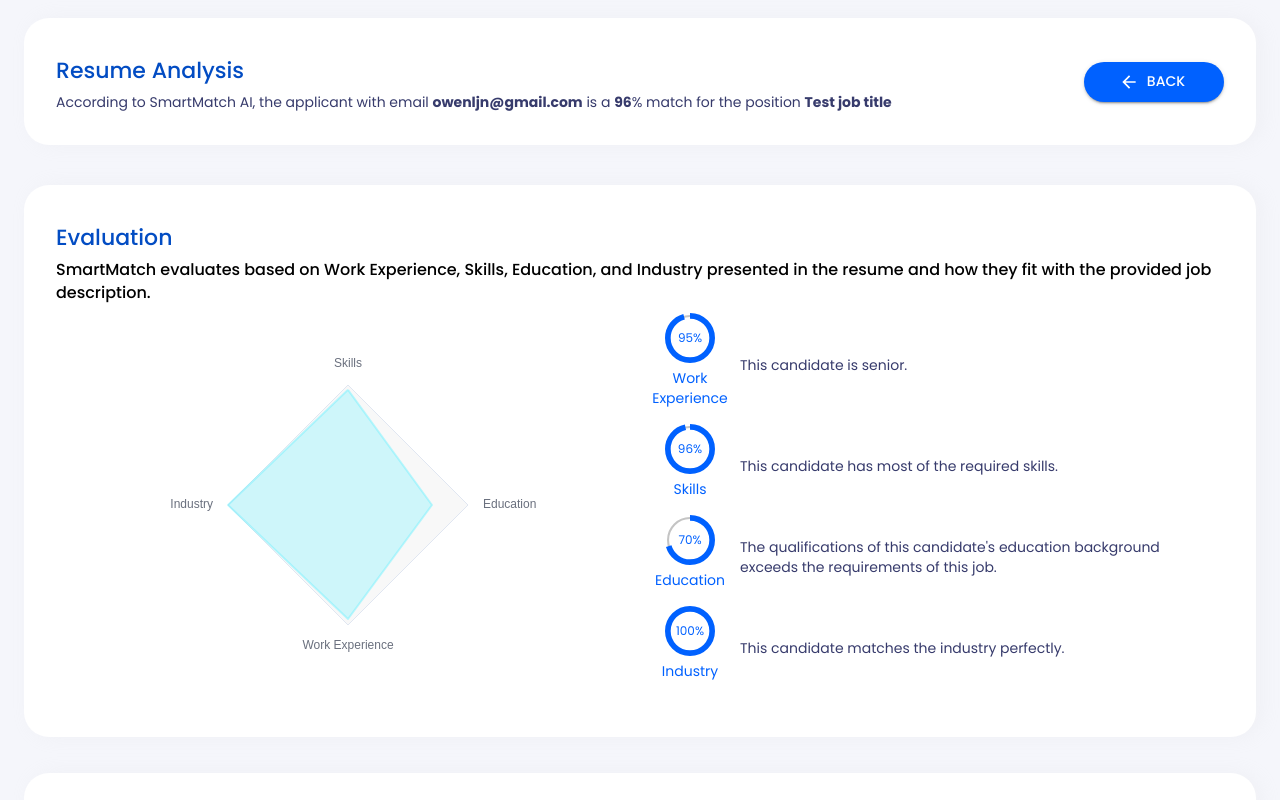
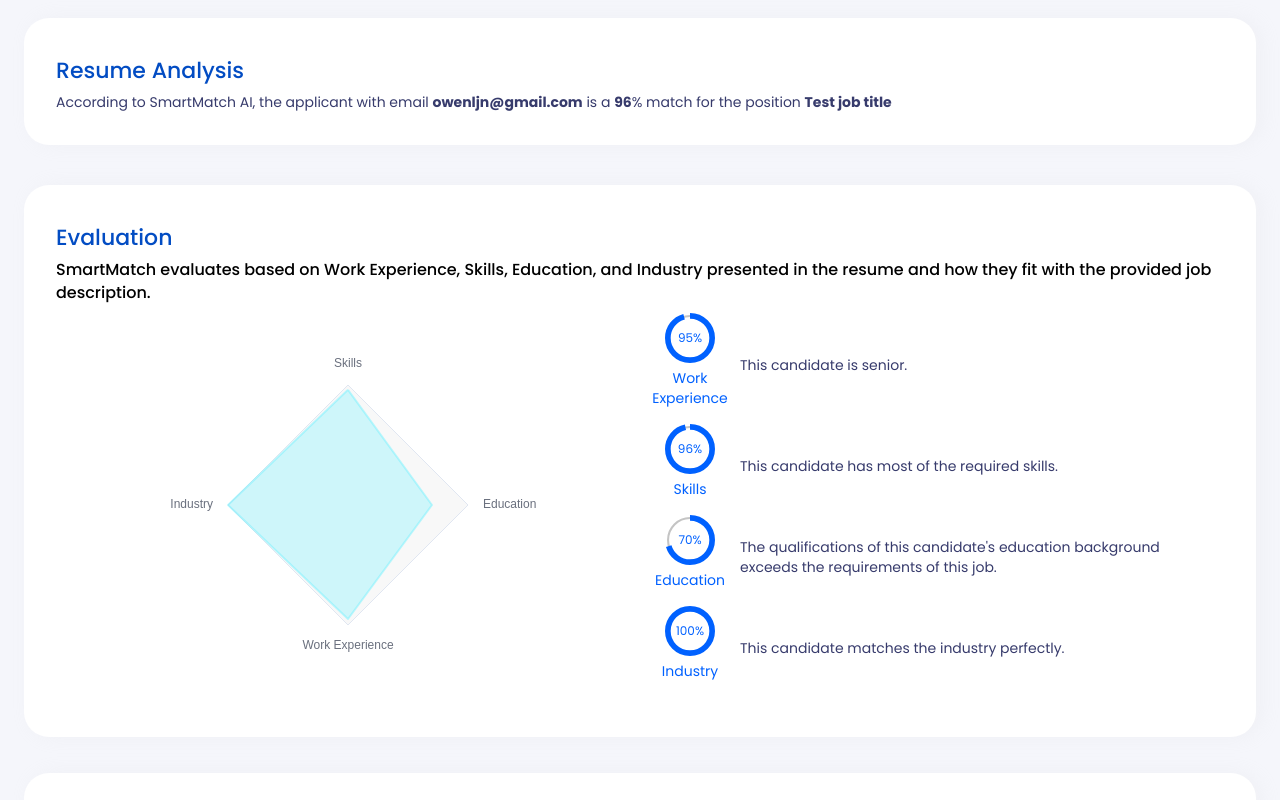
Before and after one commit to takeramagan/Smart-Match, a Next.js app: page /businessReport in a window 1280 px wide. Shown: the top 800 px of the page. Built offline with nearby package versions, Linux system fonts and the light colour scheme.

Commit message:
remove_backButton

```diff
--- a/src/pages/businessReport.js
+++ b/src/pages/businessReport.js
@@ -1,32 +1,19 @@
 // import react hook
-import {useEffect, useState} from 'react';
+import { useEffect, useState } from 'react';
 // import language related
-import i18n from '../i18n/config';
-import {Trans, useTranslation} from 'react-i18next';
+import { Trans, useTranslation } from 'react-i18next';
 // import material-ui related
-import {
-    Box,
-    Button,
-    Container, FormControl,
-    Grid, InputLabel, MenuItem, Select
-} from '@material-ui/core';
+import { Box, Button, Container, Grid } from '@material-ui/core';
 // import custom style setting
-import {h, h3} from '../constant/fontsize';
+import { h, h3 } from '../constant/fontsize';
 // import layout components
-import {Section} from '../components/Section';
+import { Section } from '../components/Section';
 // import custom feature components
-import {BusinessMarketCompetitiveness} from "../features/businessReport/BusinessMarketCompetitivenessSection";
-import {BusinessRateSection} from '../features/businessReport/BusinessRateSection';
-import {LoadingPage} from "../features/report/LoadingWhenUpload";
+import { BusinessMarketCompetitiveness } from "../features/businessReport/BusinessMarketCompetitivenessSection";
+import { BusinessRateSection } from '../features/businessReport/BusinessRateSection';
+import { LoadingPage } from "../features/report/LoadingWhenUpload";
 // import other library
-import {useRouter} from 'next/router';
-// import API related
-import {useRequest} from '../hooks/useRequest';
-import {
-    APP_END_POINT_B_AND_C,
-    APP_END_POINT_GET_HISTORY_IDS,
-    X_API_KEY_B_AND_C
-} from '../constant/externalURLs';
+import { useRouter } from 'next/router';
 // import icons
 import ArrowBackOutlinedIcon from '@material-ui/icons/ArrowBackOutlined';
 import jsPDF from "jspdf";
@@ -50,14 +37,14 @@ const generatePdf = () => {
                 pdf.addImage(imgData, 'PNG', 0, 0, width, height, undefined, 'FAST');
                 pdf.save("report.pdf");
             })
-        ;
+            ;
     } else {
         alert('Sorry, export function does not support for your current environment, we are upgrading the function!');
     }
 };
 
-export default function BusinessReport({presetReport}) {
-    const {t} = useTranslation();
+export default function BusinessReport({ presetReport }) {
+    const { t } = useTranslation();
     const router = useRouter();
     const hrId = (router.query.hrId);
     const jobId = router.query.jobId;
@@ -124,10 +111,10 @@ export default function BusinessReport({presetReport}) {
     return (
         <>
             <Box display='flex' flexDirection='column'>
-                <Container style={{marginTop: 18, position: "relative"}} id='divToPrint'>
+                <Container style={{ marginTop: 18, position: "relative" }} id='divToPrint'>
                     <Section>
                         <Box display='flex' flexDirection='row' justifyContent='space-between' alignItems='center' p={4}
-                             mb={5}>
+                            mb={5}>
                             <Box>
                                 <Box fontSize={h} fontWeight='500' lineHeight='42px' color='rgba(2, 76, 195, 1)'>
                                     {t("b_report.report_title")}
@@ -144,46 +131,28 @@ export default function BusinessReport({presetReport}) {
                                     />
                                 </Box>
                             </Box>
-                            <div style={{display: 'block'}}>
-                                <Button
-                                    variant="contained"
-                                    color="primary"
-                                    startIcon={<ArrowBackOutlinedIcon/>}
-                                    onClick={() => router.push('/jobmanagement')}
-                                    style={{minWidth: 140, height: 40}}
-                                    data-html2canvas-ignore
-                                >
-                                    {t('sidebar.back2')}
-                                </Button>
-                                {/*<a href="https://www.producthunt.com/posts/smartmatch-2?utm_source=badge-featured&utm_medium=badge&utm_souce=badge-smartmatch-2"*/}
-                                {/*   target="_blank"><img*/}
-                                {/*    src="https://api.producthunt.com/widgets/embed-image/v1/featured.svg?post_id=312027&theme=light"*/}
-                                {/*    alt="SmartMatch - AI, Resume, Recrutement, Staffing | Product Hunt"*/}
-                                {/*    width="250" height="54" style={{marginTop: 10}}/></a>*/}
-                            </div>
-
                         </Box>
                     </Section>
 
                     <Grid item md={12} xs={12}>
                         <div id='market_competitiveness'>
-                            <BusinessMarketCompetitiveness report={report}/>
+                            <BusinessMarketCompetitiveness report={report} />
                         </div>
                     </Grid>
                 </Container>
-                <Container style={{marginTop: 18, position: "relative"}}>
+                <Container style={{ marginTop: 18, position: "relative" }}>
                     <Grid item md={12} lg={12}>
                         <div id='course_section'>
                             <BusinessRateSection report={report}
-                                                 hrId={hrId}
-                                                 jobId={jobId}
-                                                 email={email}
+                                hrId={hrId}
+                                jobId={jobId}
+                                email={email}
                             />
                         </div>
                     </Grid>
                 </Container>
 
-                <div style={{textAlign: 'right', marginTop: 20, marginBottom: 20, marginRight: 96}}>
+                <div style={{ textAlign: 'right', marginTop: 20, marginBottom: 20, marginRight: 96 }}>
                     <Button
                         variant='contained'
                         onClick={generatePdf}
--- a/src/pages/jobmanagement.js
+++ b/src/pages/jobmanagement.js
@@ -4,7 +4,7 @@ import { useCallback, useEffect, useState } from 'react';
 // import react-redux
 import { useDispatch, useSelector } from "react-redux";
 // import mui components
-import { Container, Box, Button, Modal, TextField, Chip, makeStyles, MenuItem } from "@material-ui/core";
+import { Container, Box, Button, Modal } from "@material-ui/core";
 // import nextjs router
 import { useRouter } from "next/router";
 
```
